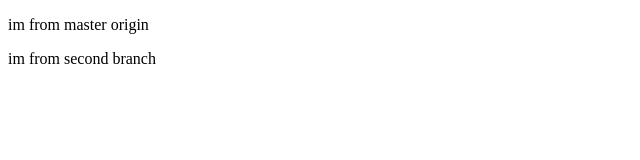
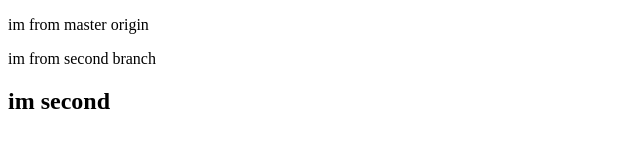
Before and after one commit to HosseinFouladi/test-git-commands, a plain HTML site: page index.html in a window 1280 px wide. Shown: the whole page, without its empty margins (0-640 px from the left). Drawn offline with Linux system fonts and the light colour scheme.

Commit message:
h2 added to second

```diff
--- a/index.html
+++ b/index.html
@@ -9,5 +9,6 @@
 <body>
     <p>im from master origin</p>
     <p>im from second branch</p>
+    <h2>im second</h2>
 </body>
 </html>
```
